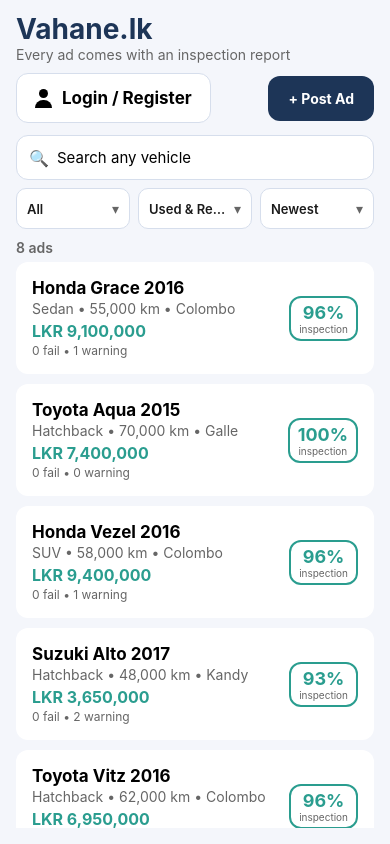
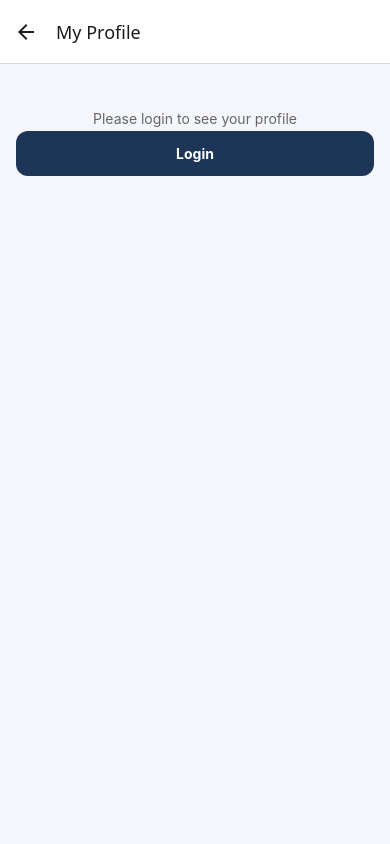
Before and after one commit to suleka-dissanayake/vahane-lk, a React Native app: screen /Profile in a window 390 px wide. Built offline with nearby package versions, Linux system fonts and the light colour scheme.

Commit message:
added logo with user detail card to homescreen

```diff
--- a/App.jsx
+++ b/App.jsx
@@ -9,6 +9,7 @@ import AuthScreen from './src/screens/AuthScreen';
 import PostAdScreen from './src/screens/PostAdScreen';
 import InspectionFormScreen from './src/screens/InspectionFormScreen';
 import MyAdsScreen from './src/screens/MyAdsScreen';
+import ProfileScreen from './src/screens/ProfileScreen';
 import PriceGuideScreen from './src/screens/PriceGuideScreen';
 import ModelDetailScreen from './src/screens/ModelDetailScreen';
 
@@ -32,6 +33,7 @@ function Root() {
         <Stack.Screen name="PostAd" component={PostAdScreen} options={{ title: 'Post an Ad' }} />
         <Stack.Screen name="InspectionForm" component={InspectionFormScreen} options={{ title: 'Inspection Report' }} />
         <Stack.Screen name="MyAds" component={MyAdsScreen} options={{ title: 'My Ads' }} />
+        <Stack.Screen name="Profile" component={ProfileScreen} options={{ title: 'My Profile' }} />
         <Stack.Screen name="PriceGuide" component={PriceGuideScreen} options={{ title: 'Price Guide' }} />
         <Stack.Screen name="ModelDetail" component={ModelDetailScreen} options={{ title: 'Model Overview' }} />
       </Stack.Navigator>
--- /dev/null
+++ b/src/components/Logo.jsx
@@ -0,0 +1,34 @@
+import React from 'react';
+import { View, Text, StyleSheet } from 'react-native';
+import { colors } from '../theme';
+
+// Vahane.lk logo: rounded badge with a "V" and a green "inspected" tick dot, plus the wordmark
+export default function Logo({ size = 44 }) {
+  return (
+    <View style={styles.row}>
+      <View style={[styles.badge, { width: size, height: size, borderRadius: size * 0.3 }]}>
+        <Text style={[styles.v, { fontSize: size * 0.68, lineHeight: size * 0.8 }]}>V</Text>
+        <View style={[styles.tick, { width: size * 0.36, height: size * 0.36, borderRadius: size * 0.18 }]}>
+          <Text style={[styles.tickText, { fontSize: size * 0.22 }]}>✓</Text>
+        </View>
+      </View>
+      <View style={{ marginLeft: 10 }}>
+        <Text style={[styles.word, { fontSize: size * 0.6 }]}>
+          Vahane<Text style={styles.lk}>.lk</Text>
+        </Text>
+        <Text style={styles.tag}>Inspected vehicles</Text>
+      </View>
+    </View>
+  );
+}
+
+const styles = StyleSheet.create({
+  row: { flexDirection: 'row', alignItems: 'center' },
+  badge: { backgroundColor: colors.primary, alignItems: 'center', justifyContent: 'center' },
+  v: { color: '#fff', fontWeight: '900' },
+  tick: { position: 'absolute', right: -4, bottom: -4, backgroundColor: colors.pass, alignItems: 'center', justifyContent: 'center', borderWidth: 2, borderColor: colors.bg },
+  tickText: { color: '#fff', fontWeight: '900' },
+  word: { color: colors.primary, fontWeight: '900', letterSpacing: -0.5 },
+  lk: { color: colors.accent, fontWeight: '700' },
+  tag: { color: colors.muted, fontSize: 11, letterSpacing: 1.2, textTransform: 'uppercase', marginTop: -2 },
+});
--- a/src/screens/HomeScreen.jsx
+++ b/src/screens/HomeScreen.jsx
@@ -7,6 +7,7 @@ import { getListings } from '../utils/storage';
 import cars from '../data/carModels.json';
 import ListingCard from '../components/ListingCard';
 import Dropdown from '../components/Dropdown';
+import Logo from '../components/Logo';
 import { colors } from '../theme';
 
 const TYPE_OPTIONS = [
@@ -96,11 +97,23 @@ export default function HomeScreen({ navigation }) {
   return (
     <View style={[styles.container, { paddingTop: insets.top + 12 }]}>
       <View style={styles.top}>
-        <View style={{ flex: 1 }}>
-          <Text style={styles.title}>Vahane.lk</Text>
-          <Text style={styles.sub}>{user ? `Hi, ${user.name}` : 'Every ad comes with an inspection report'}</Text>
-        </View>
+        <Logo />
       </View>
+
+      {user ? (
+        <TouchableOpacity style={styles.profileBtn} onPress={() => navigation.navigate('Profile')} activeOpacity={0.85}>
+          <View style={styles.avatar}>
+            <Text style={styles.avatarText}>{(user.name || '?').trim().charAt(0).toUpperCase()}</Text>
+          </View>
+          <View style={{ flex: 1 }}>
+            <Text style={styles.hi} numberOfLines={1}>Hi, {user.name}</Text>
+            <Text style={styles.viewProfile}>View your profile</Text>
+          </View>
+          <Text style={styles.chev}>›</Text>
+        </TouchableOpacity>
+      ) : (
+        <Text style={styles.sub}>Every ad comes with an inspection report</Text>
+      )}
 
       <View style={styles.actions}>
         <TouchableOpacity
@@ -169,7 +182,13 @@ export default function HomeScreen({ navigation }) {
 
 const styles = StyleSheet.create({
   container: { flex: 1, padding: 16, backgroundColor: colors.bg },
-  top: { flexDirection: 'row', alignItems: 'center' },
+  top: { flexDirection: 'row', alignItems: 'center', marginBottom: 10 },
+  profileBtn: { flexDirection: 'row', alignItems: 'center', backgroundColor: colors.primary, borderRadius: 14, paddingVertical: 14, paddingHorizontal: 16, marginBottom: 10 },
+  avatar: { width: 44, height: 44, borderRadius: 22, backgroundColor: '#fff', alignItems: 'center', justifyContent: 'center', marginRight: 12 },
+  avatarText: { color: colors.primary, fontSize: 20, fontWeight: 'bold' },
+  hi: { color: '#fff', fontSize: 19, fontWeight: 'bold' },
+  viewProfile: { color: '#cfe0f5', marginTop: 2 },
+  chev: { color: '#fff', fontSize: 28, marginLeft: 8 },
   title: { fontSize: 28, fontWeight: 'bold', color: colors.primary },
   sub: { color: colors.muted, marginBottom: 6 },
   postBtn: { backgroundColor: colors.primary, paddingVertical: 14, paddingHorizontal: 20, borderRadius: 12 },
--- /dev/null
+++ b/src/screens/ProfileScreen.jsx
@@ -0,0 +1,84 @@
+import React, { useCallback, useState } from 'react';
+import { View, Text, TouchableOpacity, StyleSheet } from 'react-native';
+import { useFocusEffect } from '@react-navigation/native';
+import { useAuth } from '../context/AuthContext';
+import { getListings } from '../utils/storage';
+import { colors } from '../theme';
+
+export default function ProfileScreen({ navigation }) {
+  const { user, logout } = useAuth();
+  const [adCount, setAdCount] = useState(0);
+
+  useFocusEffect(
+    useCallback(() => {
+      getListings().then((all) => setAdCount(all.filter((l) => user && l.ownerId === user.id).length));
+    }, [user])
+  );
+
+  if (!user) {
+    return (
+      <View style={styles.container}>
+        <Text style={styles.empty}>Please login to see your profile</Text>
+        <TouchableOpacity style={styles.btn} onPress={() => navigation.navigate('Auth', {})}>
+          <Text style={styles.btnText}>Login</Text>
+        </TouchableOpacity>
+      </View>
+    );
+  }
+
+  const Row = ({ label, value }) => (
+    <View style={styles.row}>
+      <Text style={styles.label}>{label}</Text>
+      <Text style={styles.value}>{value}</Text>
+    </View>
+  );
+
+  return (
+    <View style={styles.container}>
+      <View style={styles.card}>
+        <View style={styles.avatar}>
+          <Text style={styles.avatarText}>{(user.name || '?').trim().charAt(0).toUpperCase()}</Text>
+        </View>
+        <Text style={styles.name}>{user.name}</Text>
+        <Text style={styles.username}>@{user.username}</Text>
+      </View>
+
+      <View style={styles.card}>
+        <Row label="Full name" value={user.name} />
+        <Row label="Username" value={`@${user.username}`} />
+        <Row label="Phone" value={user.phone} />
+        <Row label="Ads posted" value={String(adCount)} />
+      </View>
+
+      <TouchableOpacity style={styles.btn} onPress={() => navigation.navigate('MyAds')}>
+        <Text style={styles.btnText}>View My Ads</Text>
+      </TouchableOpacity>
+      <TouchableOpacity
+        style={styles.logout}
+        onPress={async () => {
+          await logout();
+          navigation.navigate('Home');
+        }}
+      >
+        <Text style={styles.logoutText}>Logout</Text>
+      </TouchableOpacity>
+    </View>
+  );
+}
+
+const styles = StyleSheet.create({
+  container: { flex: 1, padding: 16, backgroundColor: colors.bg },
+  card: { backgroundColor: '#fff', borderRadius: 14, padding: 16, marginBottom: 12 },
+  avatar: { width: 72, height: 72, borderRadius: 36, backgroundColor: colors.primary, alignItems: 'center', justifyContent: 'center', alignSelf: 'center' },
+  avatarText: { color: '#fff', fontSize: 32, fontWeight: 'bold' },
+  name: { fontSize: 20, fontWeight: 'bold', textAlign: 'center', marginTop: 10 },
+  username: { color: colors.muted, textAlign: 'center', marginTop: 2 },
+  row: { flexDirection: 'row', justifyContent: 'space-between', paddingVertical: 10, borderBottomWidth: StyleSheet.hairlineWidth, borderBottomColor: '#e3e8f0' },
+  label: { color: colors.muted },
+  value: { fontWeight: '600' },
+  btn: { backgroundColor: colors.primary, padding: 14, borderRadius: 12, marginTop: 4 },
+  btnText: { color: '#fff', textAlign: 'center', fontWeight: '700' },
+  logout: { padding: 14, marginTop: 6 },
+  logoutText: { color: colors.fail, textAlign: 'center', fontWeight: '700' },
+  empty: { textAlign: 'center', marginTop: 30, color: colors.muted },
+});
```
